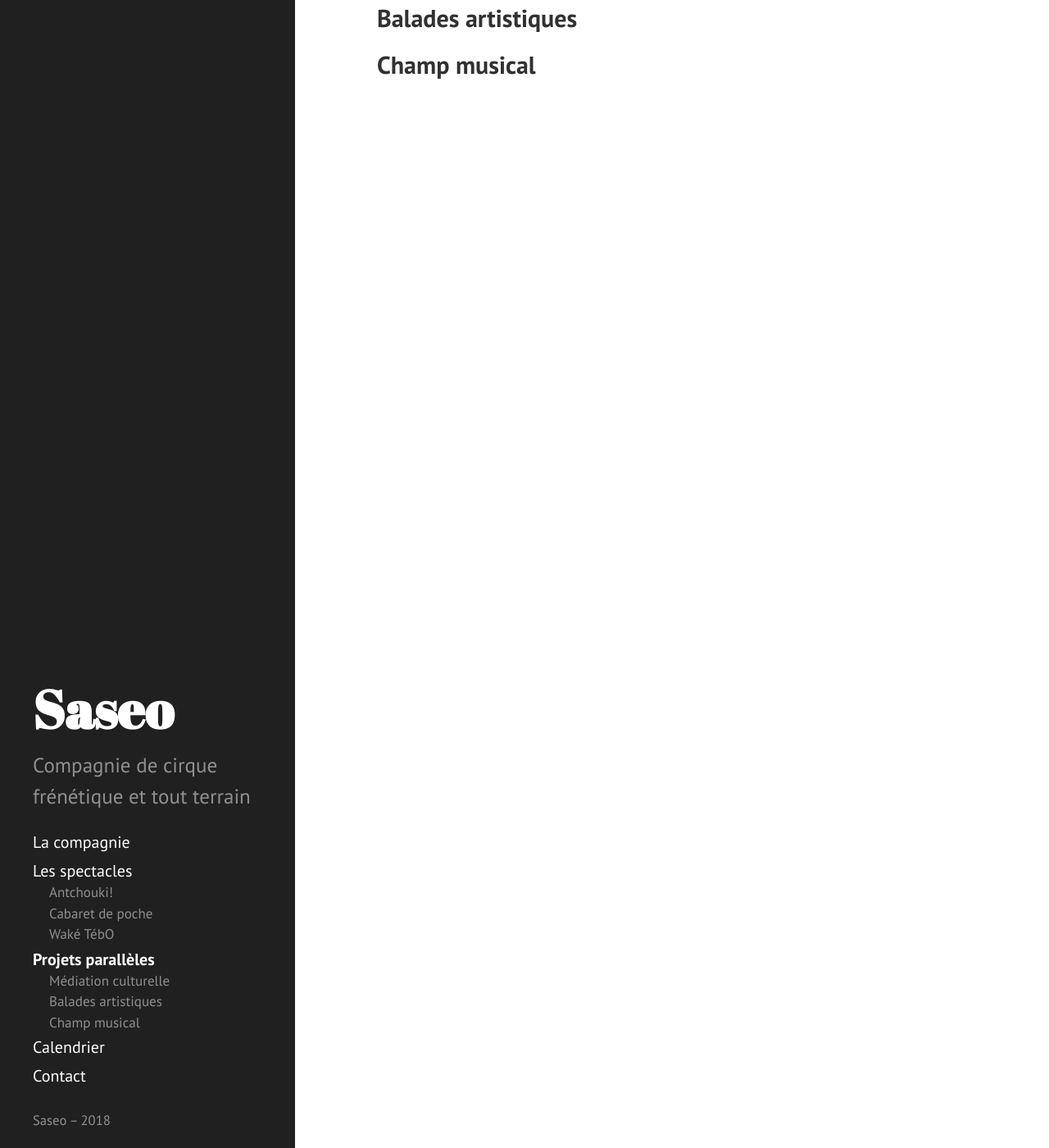
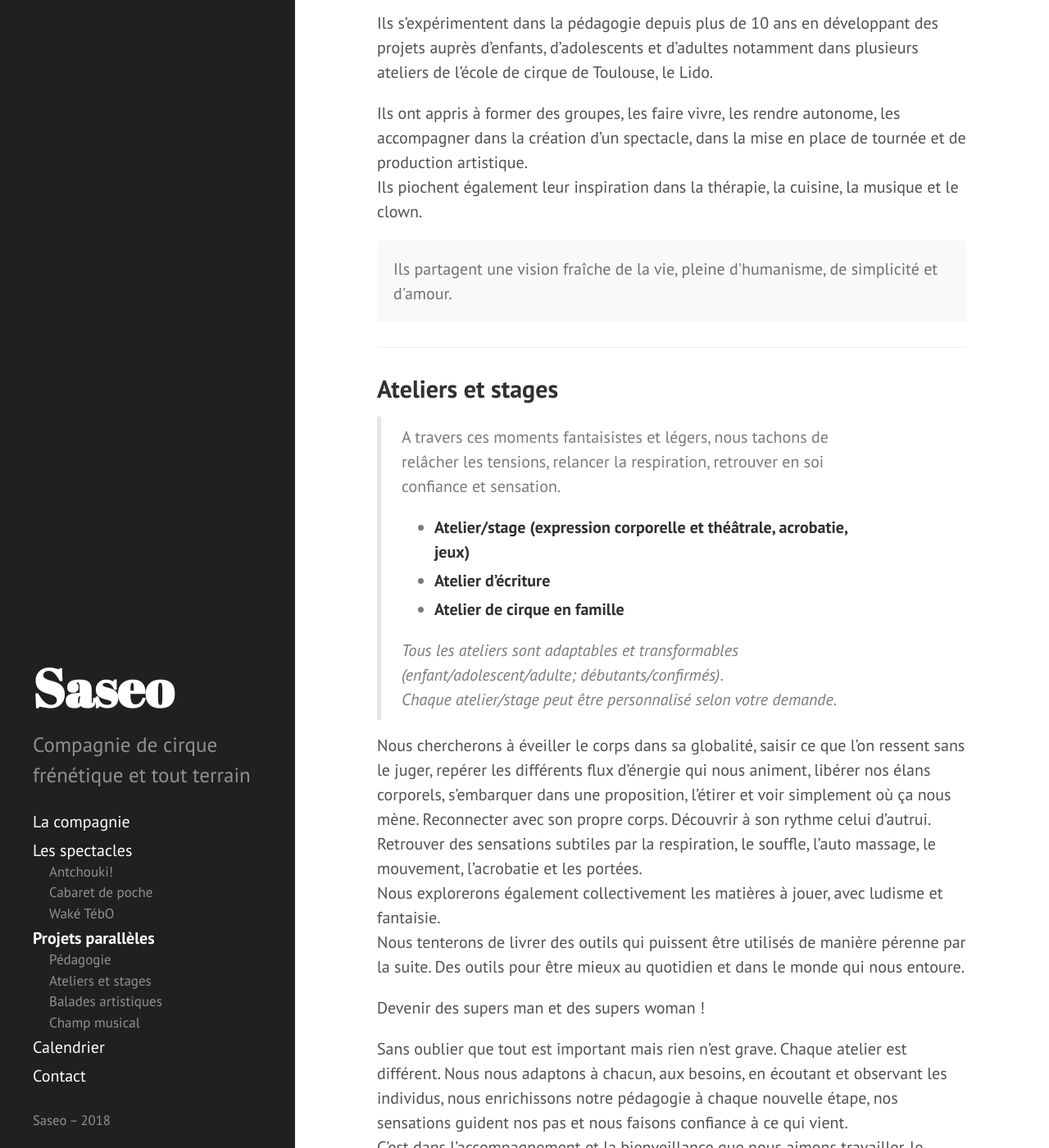
Before and after one commit to rizoom/saseo.org, a Jekyll site: the page built from projets-paralleles.md, in a window 1280 px wide and 1400 px high, scrolled down 295 px. Shown: the whole window at 82% size. Built offline with Jekyll 4.4.1, drawn with Linux system fonts in a browser that asks for light colours; some of the changed text lies outside the part shown.

Commit message:
update projets paralleles - ajout plaquette, lien teaser - update spectacles

```diff
--- a/projets-paralleles.md
+++ b/projets-paralleles.md
@@ -3,20 +3,74 @@
 title: Projets parallèles
 sidebar_order: 2
 parts:
-  - title: Médiation culturelle
-    anchor: médiation-culturelle
+  - title: Pédagogie
+    anchor: la-pédagogie
+  - title: Ateliers et stages
+    anchor: ateliers-et-stages
   - title: Balades artistiques
-    anchor: balades-artistiques
+    anchor: balades-artistiques-et-déambulations
   - title: Champ musical
     anchor: champ-musical
 ---
 
+## La pédagogie
+Les Saseistes aiment la transmission, l’émission, l'engouement, ils aiment accompagner, épauler, créer du lien, soutenir, faire vibrer, créer un collectif, le questionner, l'envelopper, l'épauler, le laisser filer.
+
+Ils s'expérimentent dans la pédagogie depuis plus de 10 ans en développant des projets auprès d'enfants, d'adolescents et d'adultes notamment dans plusieurs ateliers de l’école de cirque de Toulouse, le Lido.
+
+Ils ont appris à former des groupes, les faire vivre, les rendre autonome, les accompagner dans la création d'un spectacle, dans la mise en place de tournée et de production artistique.
+Ils piochent également leur inspiration dans la thérapie, la cuisine, la musique et le clown.
+
 <p class="message">
-  <i class="fa fa-exclamation-triangle" aria-hidden="true"></i><span class="ml-2">En construction...</span>
+  Ils partagent une vision fraîche de la vie, pleine d'humanisme, de simplicité et d'amour.
 </p>
 
-## Médiation culturelle
+---
 
-## Balades artistiques
+## Ateliers et stages
+> A travers ces moments fantaisistes et légers, nous tachons de relâcher les tensions, relancer la respiration, retrouver en soi confiance et sensation.
+>
+> - **Atelier/stage (expression corporelle et théâtrale, acrobatie, jeux)**
+> - **Atelier d'écriture**
+> - **Atelier de cirque en famille**
+>
+> *Tous les ateliers sont adaptables et transformables (enfant/adolescent/adulte; débutants/confirmés)*.
+> *Chaque atelier/stage peut être personnalisé selon votre demande*.
+
+Nous chercherons à éveiller le corps dans sa globalité, saisir ce que l'on ressent sans le juger, repérer les différents flux d'énergie qui nous animent, libérer nos élans corporels, s'embarquer dans une proposition, l'étirer et voir simplement où ça nous mène. Reconnecter avec son propre corps. Découvrir à son rythme celui d'autrui. Retrouver des sensations subtiles par la respiration, le souffle, l'auto massage, le mouvement, l'acrobatie et les portées.
+Nous explorerons également collectivement les matières à jouer, avec ludisme et fantaisie.
+Nous tenterons de livrer des outils qui puissent être utilisés de manière pérenne par la suite. Des outils pour être mieux au quotidien et dans le monde qui nous entoure.
+
+Devenir des supers man et des supers woman !
+
+Sans oublier que tout est important mais rien n'est grave. Chaque atelier est différent. Nous nous adaptons à chacun, aux besoins, en écoutant et observant les individus, nous enrichissons notre pédagogie à chaque nouvelle étape, nos sensations guident nos pas et nous faisons confiance à ce qui vient.
+C'est dans l'accompagnement et la bienveillance que nous aimons travailler, le sourire dans le cœur et l'humour dans la tête.
+
+---
+
+## Balades artistiques et déambulations
+
+Les Saséïstes aiment plonger dans l'inconnu, s'intégrer à l'incongru, s’immiscer sans être vu. Ils sont comme des caméléons, se présentent aux lieux et aux habitants, rencontrent les gens, apprennent leurs prénoms, saluent les commerçants, les passants, les municipaux, ils jouent dans la ville, observent, apprivoisent, écoutent, ils recueillent des informations sur l'histoire patrimonique de la ville, les ragots, les secrets, enregistrent les témoignages des personnes âgées, des jeunes, ils arpentent les rues à la recherche de lieux insolites sur lequel ils peuvent se suspendre, s'accrocher, débattre, se figer, créer des images qui interpellent, font parler d'elles, ils tentent de rendre vivant l'espace qui les entoure et créent avec ce qu'ils perçoivent, ce qui les touchent et les traversent.
+
+Les gens en parlent.
+
+<p class="message">
+  Les déambulations sont proposées sous forme de ballades artistiques. Elles peuvent être menées par nous ou construites avec des habitants. Le thème, la participation et la durée sont discutés ensemble.
+
+  C'est l'occasion de découvrir et RE découvrir des lieux connus, inconnus ou habituels, détournés de leurs usages quotidiens, marqués d'une temporalité certaine, utilisés à des fins artistiques, uniques et légères.
+</p>
+
+---
 
 ## Champ musical
+
+### L'Olivier & Caetera
+<span class="subtitle">(Musique écrite avec le cœur et jouée avec les tripes)</span>
+
+L'Olivier chante et rap ses textes accompagné de quatre musiciens. Ensemble, ils imprègnent leurs compositions d'influences diverses (hip-hop, jazz, électro, chanson traditionnelle...).
+
+Leur énergie se déploie sur scène avec générosité à travers une musique au caractère aussi intime que décomplexé, dans un échange constant avec le public.
+
+<p class="message">
+  <a title="Plaquette L'Olivier et Caetera" href="/public/pdf/plaquette-lolivier-et-caetera.pdf" target="_blank">Télécharger la plaquette pour plus d'infos.</a>
+</p>
```
Also changed, not shown: calendrier.md (+0 -4 lines), index.md (+10 -0 lines), spectacles.md (+19 -20 lines), public/img/antchouki-spectacle.png (added), public/img/wake-tebo-spectacle.jpg (added), 2 other files.
